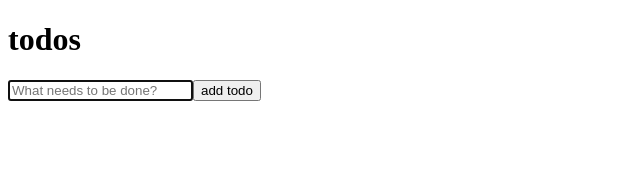
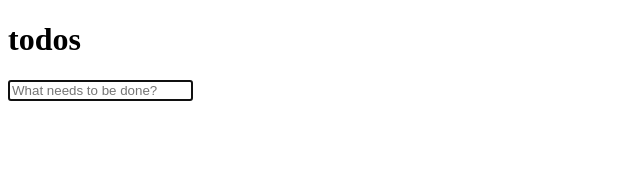
Before and after one commit to AlasamAkkit/TODO-List, a React (Create React App) app in the folder my-app/: page / in a window 1280 px wide. Shown: the top 170 px of the page, without its empty margins (0-640 px from the left). Built offline with nearby package versions, Linux system fonts and the light colour scheme.

Commit message:
removed add button

```diff
--- a/my-app/src/TodoForm.js
+++ b/my-app/src/TodoForm.js
@@ -36,7 +36,6 @@ const handleSubmit = e => {
         onChange={handleChange}
         ref={inputRef}
         />
-        <button className="todo-button">add todo</button>
     </form>
   )
 }
```
